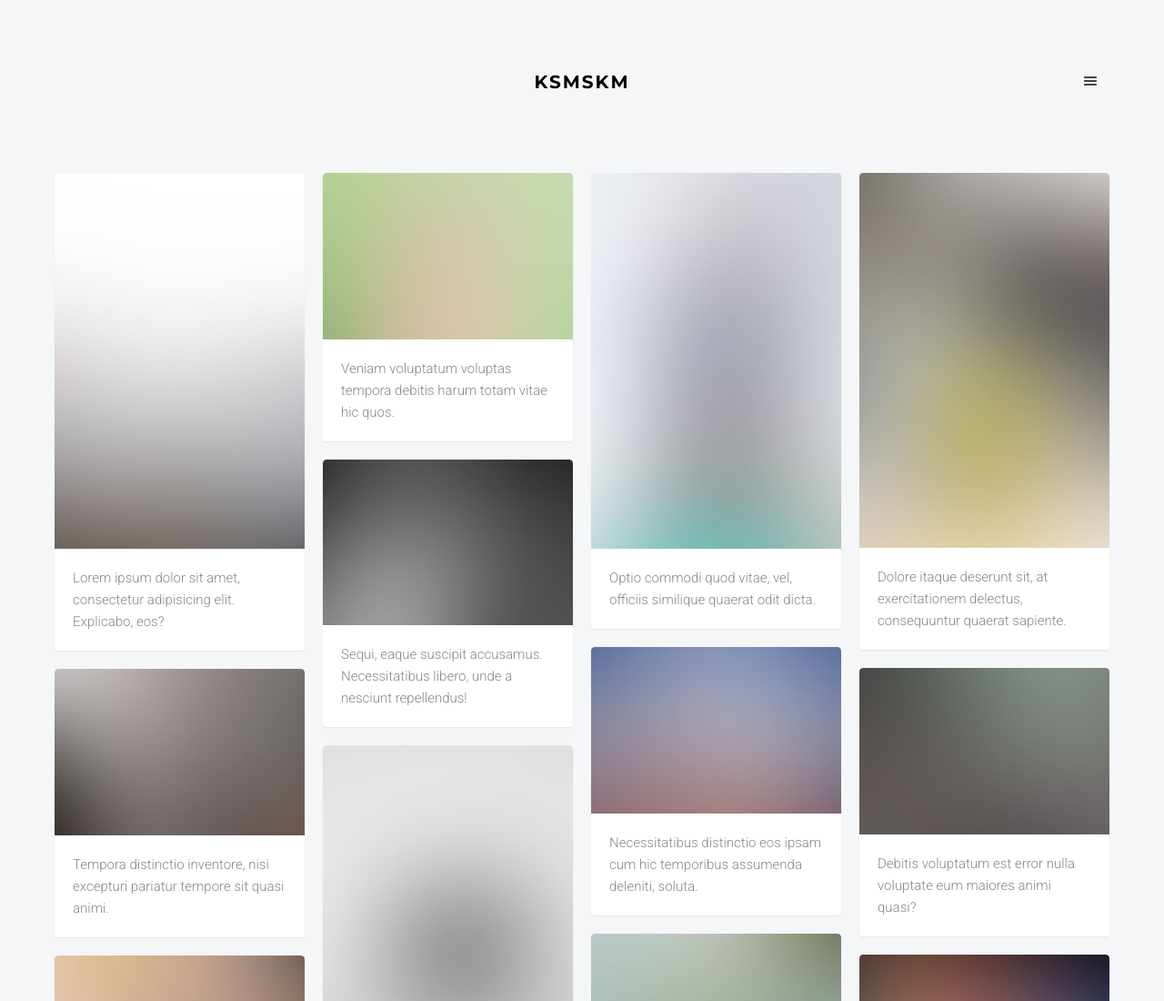
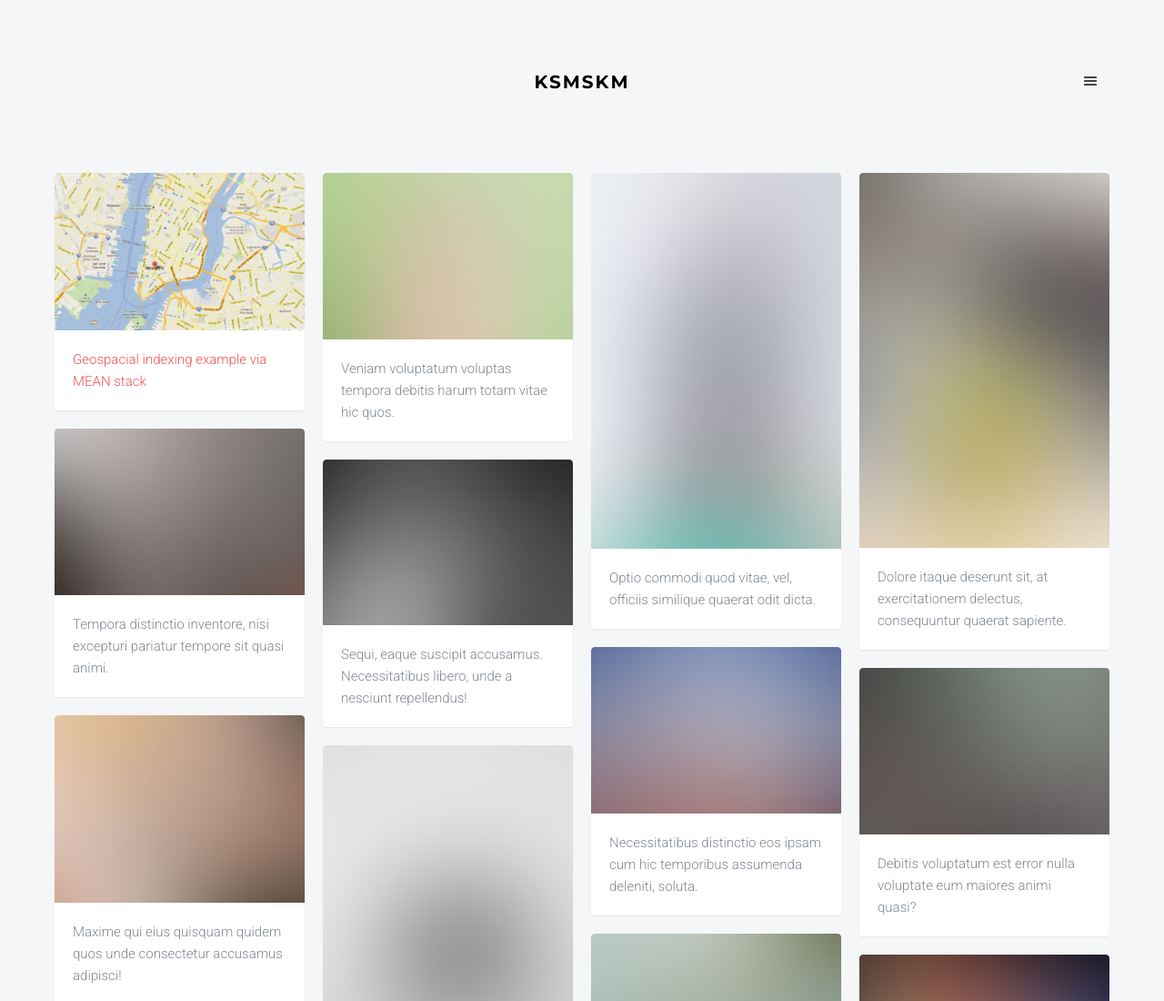
Before and after one commit to ksmskm/ksmskm.github.io, a website: page index.html in a window 1280 px wide. Shown: the top 1100 px of the page at 91% size. Drawn offline with Linux system fonts and the light colour scheme; files whose address does not match are found by name.

Commit message:
first piece up\!

```diff
--- a/index.html
+++ b/index.html
@@ -72,9 +72,9 @@
           <div id="fh5co-board" data-columns>
           	<div class="item">
           		<div class="animate-box">
-  	        		<a href="images/img_1.jpg" class="image-popup fh5co-board-img" title="Lorem ipsum dolor sit amet, consectetur adipisicing elit. Explicabo, eos?"><img src="images/img_1.jpg" alt="Free HTML5 Bootstrap template"></a>
+  	        		<a href="//thawing-peak-15123.herokuapp.com/join" target="_blank" class="fh5co-board-img" title="Geospacial indexing example via MEAN stack"><img src="images/gmap_cover.jpg"></a>
           		</div>
-          		<div class="fh5co-desc">Lorem ipsum dolor sit amet, consectetur adipisicing elit. Explicabo, eos?</div>
+          		<div class="fh5co-desc"><a href="//thawing-peak-15123.herokuapp.com/join">Geospacial indexing example via MEAN stack</a></div>
           	</div>
           	<div class="item">
           		<div class="animate-box">
```
Also changed, not shown: about.html (+3 -1 lines), images/gmap_cover.jpg (added).
